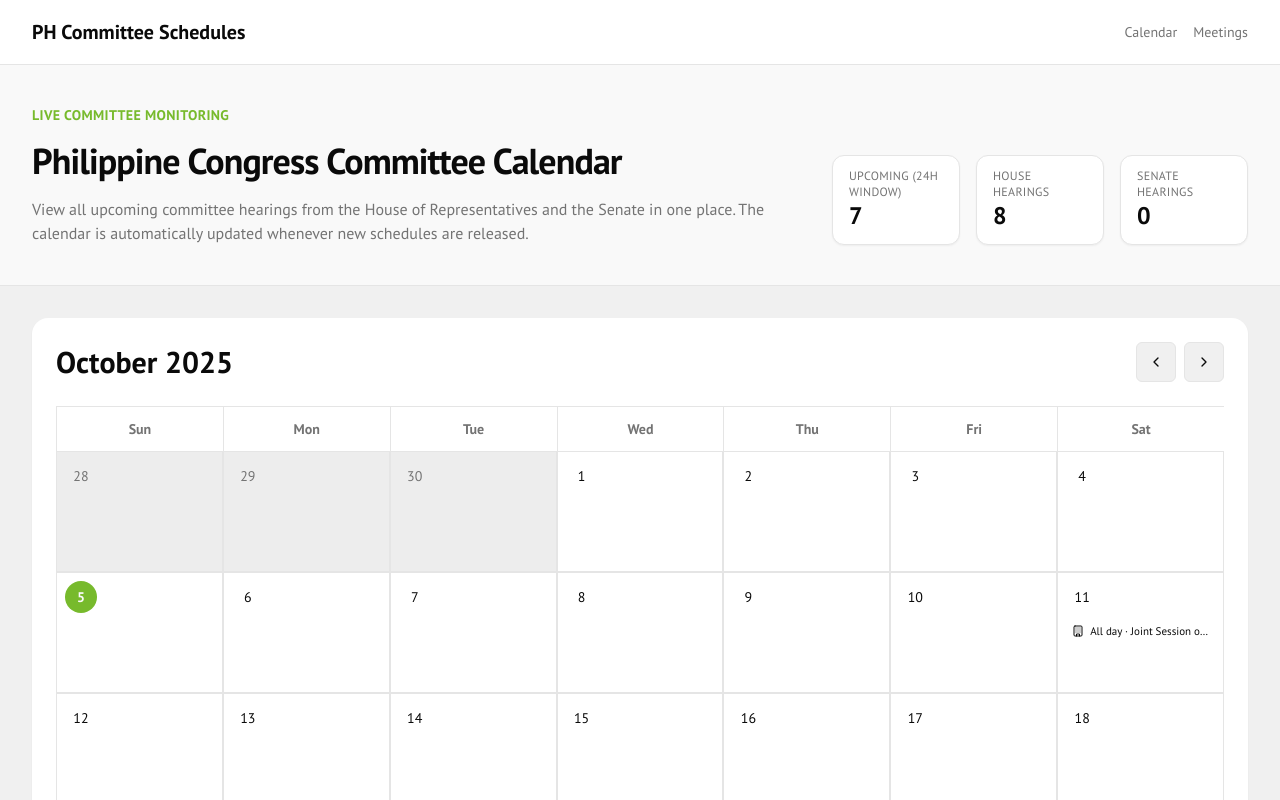
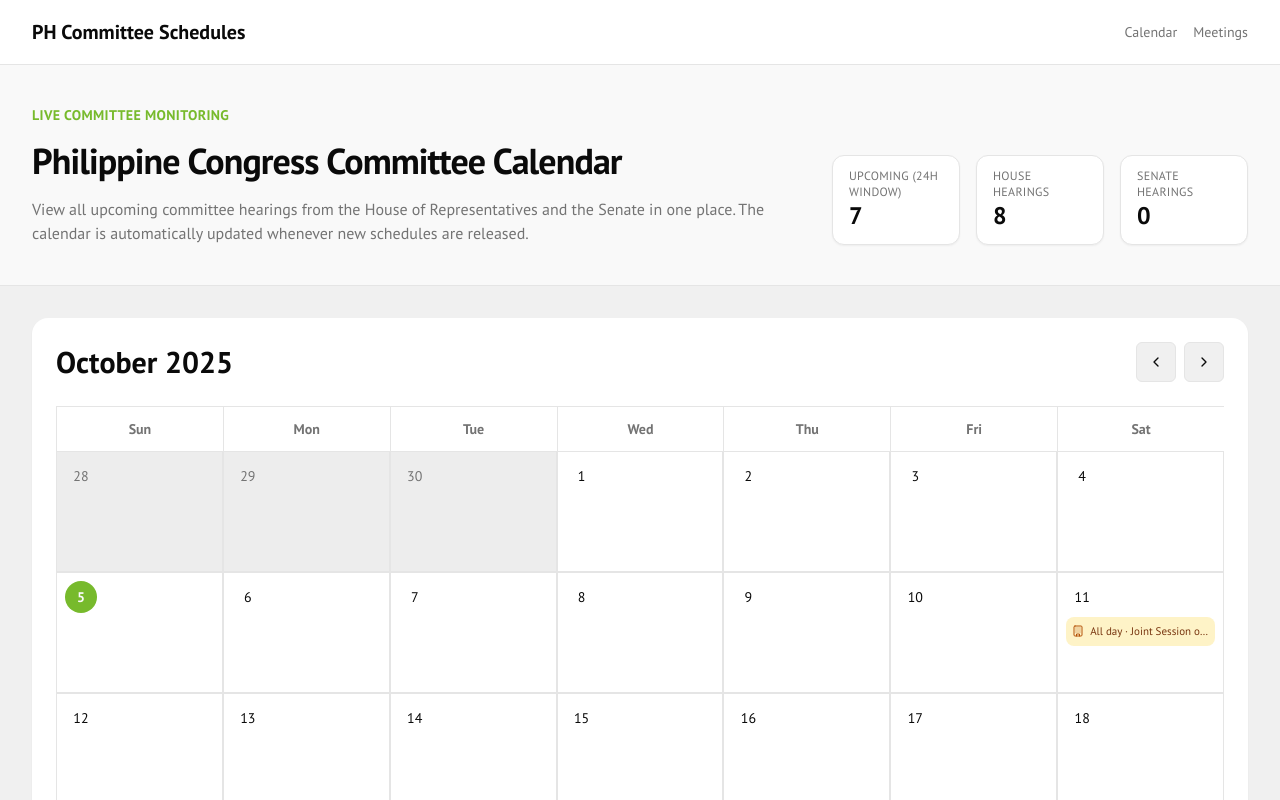
Before and after one commit to Dino03/ph-congress-committee-schedules, a Next.js app: page / in a window 1280 px wide. Shown: the top 800 px of the page. Built offline with nearby package versions, Linux system fonts and the light colour scheme.

Commit message:
Include lib directory in Tailwind content scan

```diff
--- a/tailwind.config.ts
+++ b/tailwind.config.ts
@@ -6,6 +6,7 @@ export default {
     './src/pages/**/*.{js,ts,jsx,tsx,mdx}',
     './src/components/**/*.{js,ts,jsx,tsx,mdx}',
     './src/app/**/*.{js,ts,jsx,tsx,mdx}',
+    './src/lib/**/*.{js,ts,jsx,tsx,mdx}',
   ],
   theme: {
     extend: {
```
Also changed, not shown: 6 other files (tests, documents, lock files or other folders).
